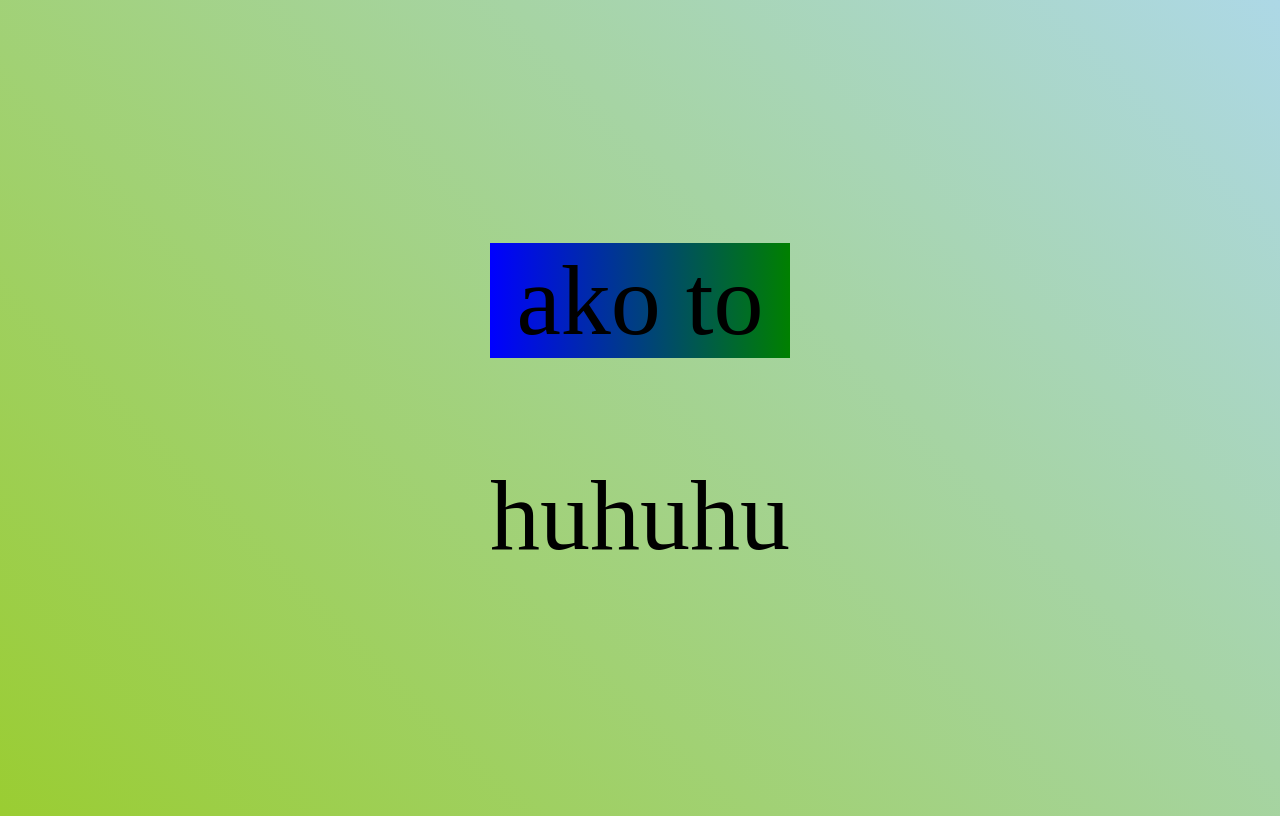
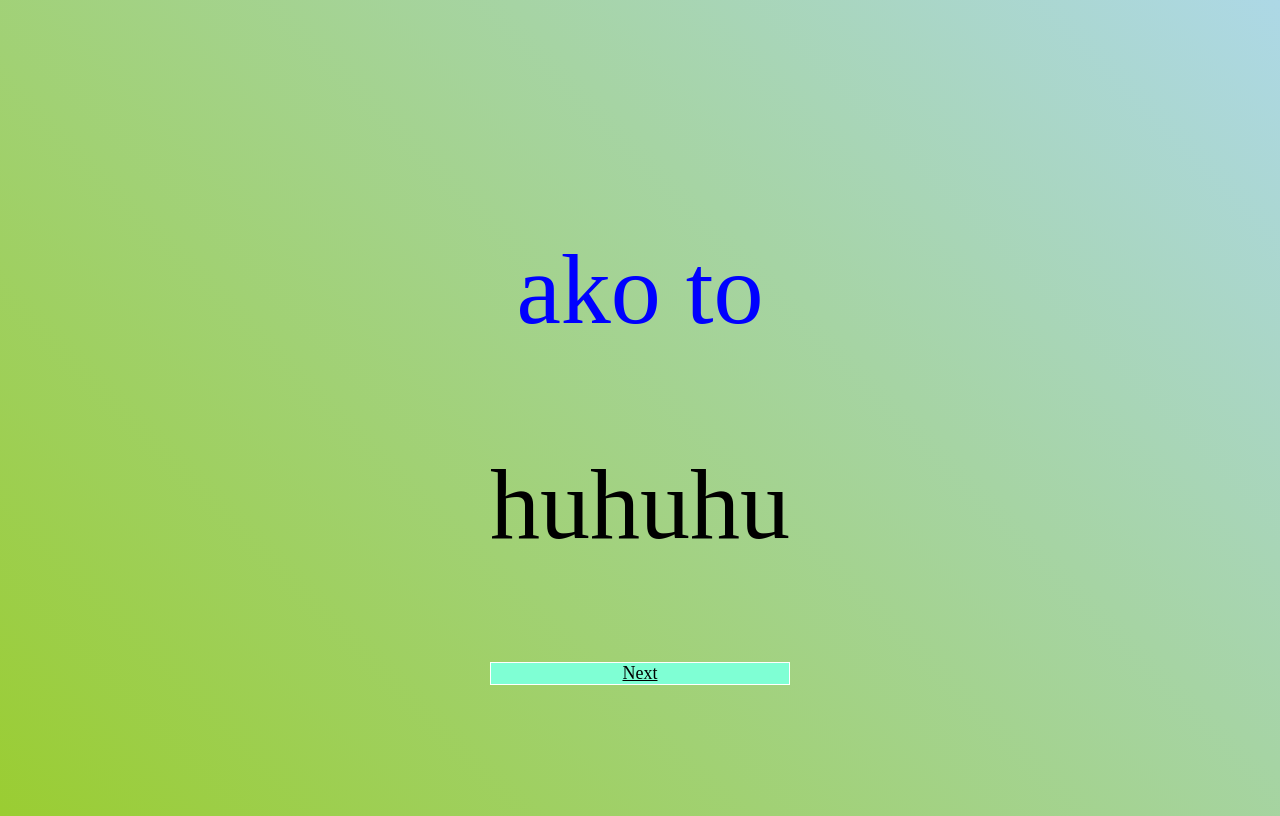
Before and after one commit to Toffielicious/hahaha, a Next.js app: page /page1 in a window 1280 px wide. Built offline with nearby package versions, Linux system fonts and the light colour scheme.

Commit message:
added pages btn

```diff
--- a/src/components/title/index.js
+++ b/src/components/title/index.js
@@ -1,3 +1,5 @@
+
+
 export default function App() {
   return (
     <>
@@ -20,6 +22,8 @@ export default function App() {
           </div>
         </div>
 
+
+
     </>
   );
 }
--- a/src/components/title/message/index.js
+++ b/src/components/title/message/index.js
@@ -1,7 +1,7 @@
 export default function Mymessage({ messageko }) {
     return (
       <div>
-        <p style={{backgroundImage:'linear-gradient(to right, blue,green)'}}>{messageko}</p>
+        <p style={{color:'blue'}}>{messageko}</p>
 
       </div>
     );
--- a/src/components/title/message4/index.js
+++ b/src/components/title/message4/index.js
@@ -1,6 +1,7 @@
 export default function Mymessage({ messageko }) {
   return (
     <div>
+      <img src="https://www.google.com/url?sa=i&url=https%3A%2F%2Fwww.sbb.ch%2Fen%2Ftimetable%2Ftravel-advice%2Fdogs.html&psig=AOvVaw1pQdpJIUj0N2R0FKSLPM5X&ust=1681626850871000&source=images&cd=vfe&ved=0CA4QjRxqFwoTCLjmn6eiq_4CFQAAAAAdAAAAABAE" />
       <p>arf arf{messageko}</p>
 
     </div>
--- a/src/pages/page1/index.js
+++ b/src/pages/page1/index.js
@@ -12,6 +12,8 @@ export default function Home() {
       <Text messageko="ako to" />
 
       <p> huhuhu</p>
+
+      <a href="../../../page2">Next</a>
     </>
   )
 }
--- a/src/pages/page2/index.js
+++ b/src/pages/page2/index.js
@@ -8,7 +8,7 @@ export default function Home() {
   return (
     <>
       <Title />
-
+      <a href="../../../page3">Next</a>
     </>
   )
 }
--- a/src/pages/page3/index.js
+++ b/src/pages/page3/index.js
@@ -8,7 +8,7 @@ export default function Home() {
   return (
     <>
       <Title messageko="haaaaa" />
-
+      <a href="../../../page4">Next</a>
     </>
   )
 }
--- a/src/pages/page4/index.js
+++ b/src/pages/page4/index.js
@@ -9,6 +9,7 @@ export default function Home() {
     <>
       <Title />
       <p style={{backgroundImage:'linear-gradient(to right, yellow,red)', color:'black'}}>i am a dog</p>
+      <a href="../">Next</a>
     </>
   )
 }
--- a/src/styles/globals.css
+++ b/src/styles/globals.css
@@ -84,7 +84,6 @@ a{
   border: solid 1px white;
   justify-content: center;
   display: flex;
-  margin-top: 50px;
   align-self: center;
   color: black;
   background-color: aquamarine;
```
Lines whose indentation alone changed are shown as unchanged.
